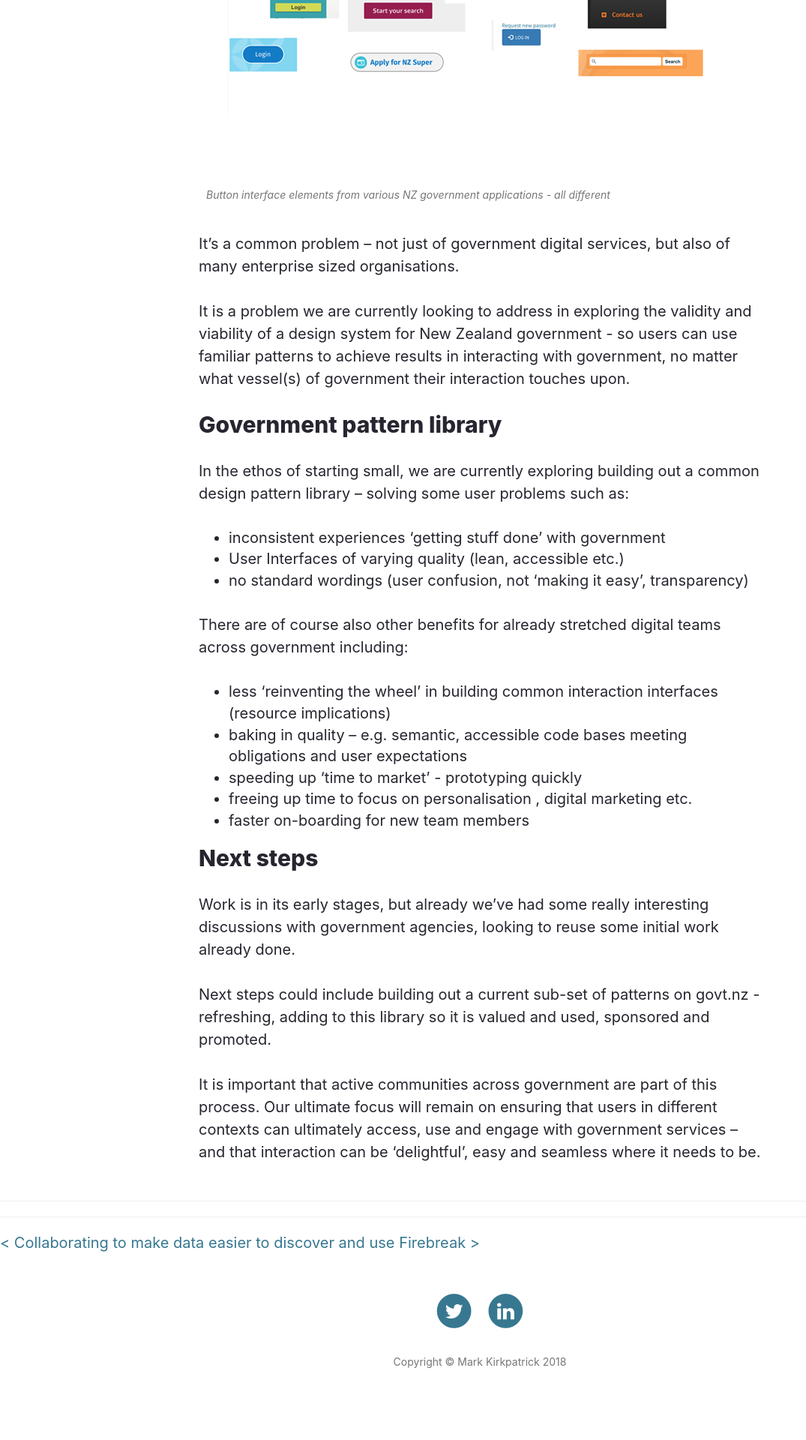
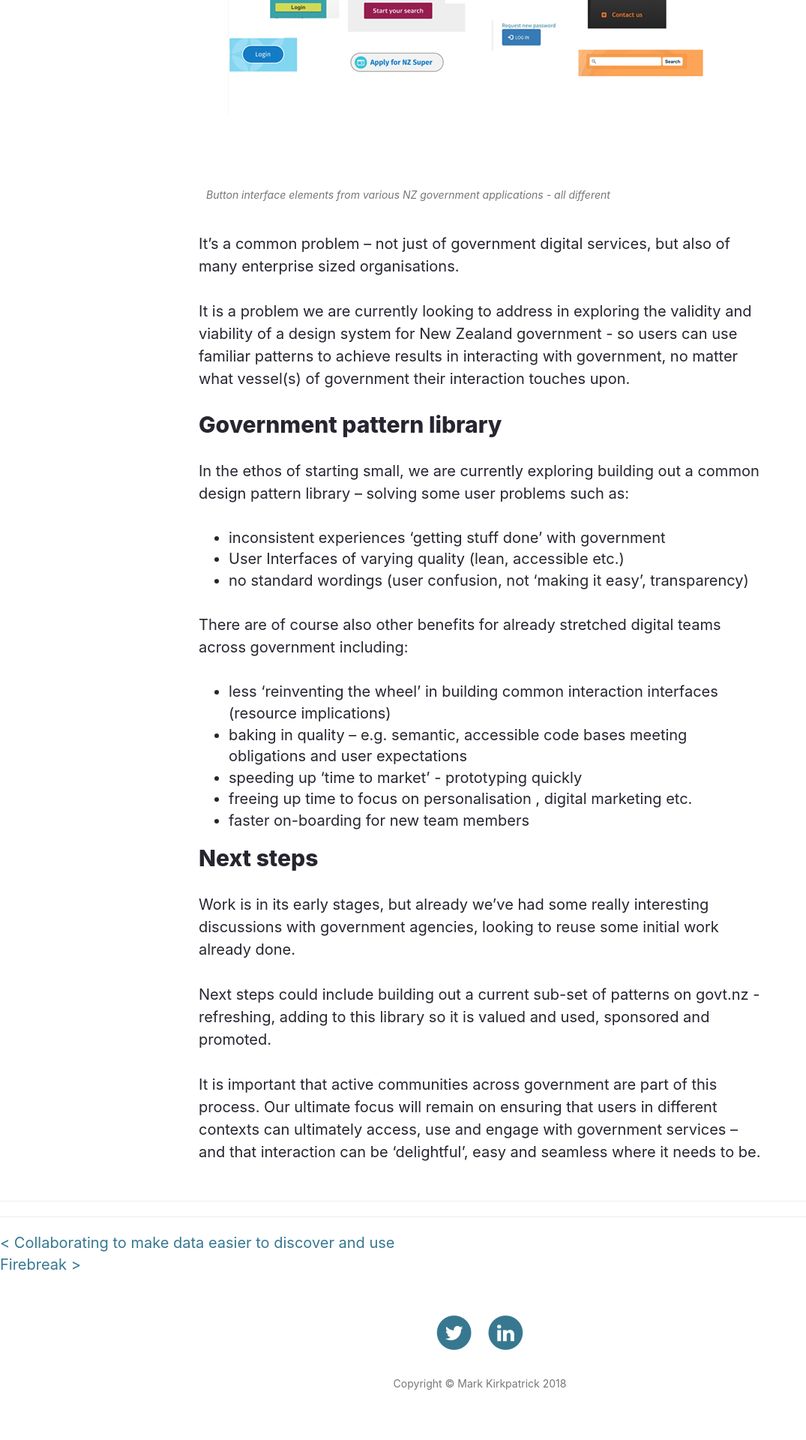
Before and after one commit to mkirkpat/mkirkpat.github.io, a Jekyll site: the page built from _posts/2017-12-20-government-design-system.md, in a window 1280 px wide. Shown: the part 1055-2975 px from the top of the page at 75% size, without its empty margins (0-1075 px from the left). Built offline with Jekyll 4.4.1, drawn with Linux system fonts in a browser that asks for light colours; nearby versions of some CDN libraries; before the commit the page ends 2946 px from its top, so only the background shows below that.

Commit message:
Update post.html

```diff
--- a/_layouts/post.html
+++ b/_layouts/post.html
@@ -30,17 +30,19 @@
     <hr>
 
 
-<div id="post-nav">
-    <div >
+<nav class="post-nav">
+    <div class="post-nav__prev">
         {% if page.previous.url %}
         <a class="prev" href="{{page.previous.url}}">
             <span>&lt; {{page.previous.title}}</span>
         </a>
         {% endif %}
+ </div>
+ <div class="post-nav__next">
         {% if page.next.url %}
         <a class="next" href="{{page.next.url}}">
             <span>{{page.next.title}} &gt;</span>
         </a>
         {% endif %}
     </div>
-</div>
+</nav>
```
